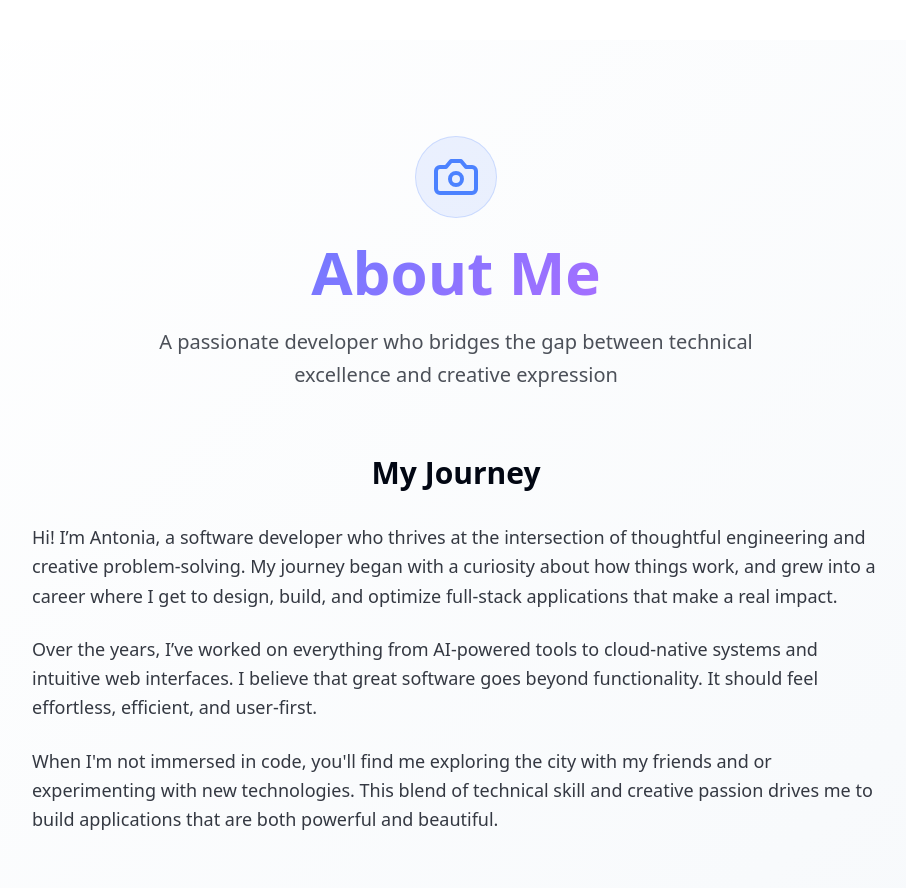
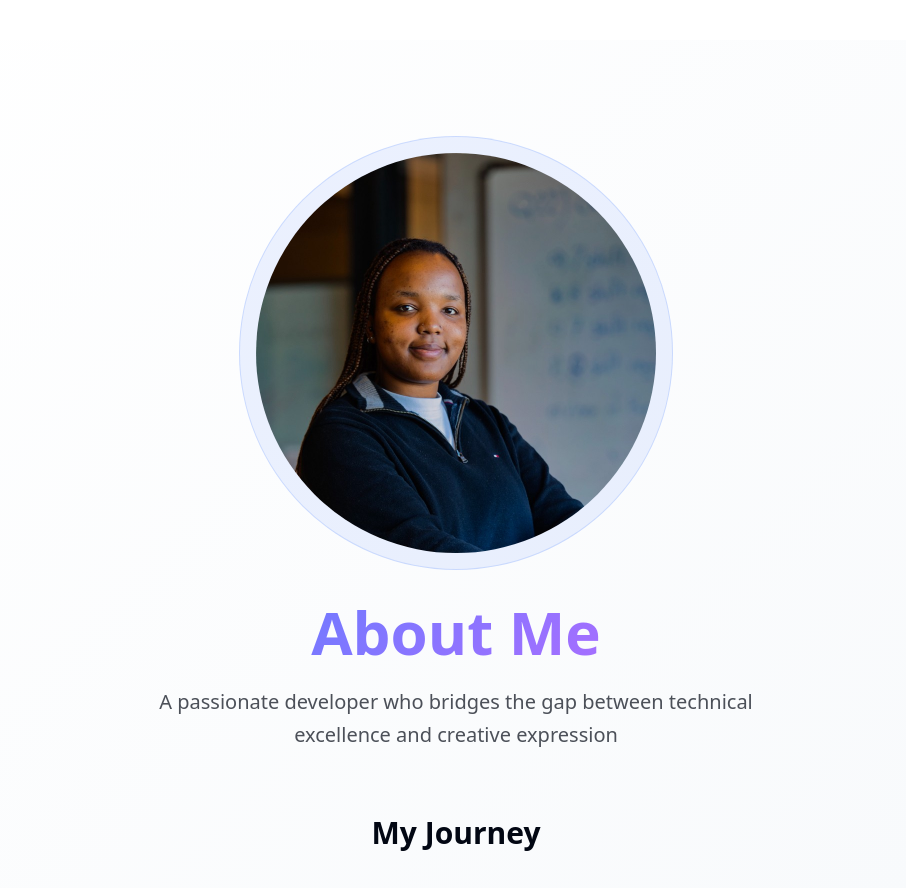
Before and after one commit to antoniamugisa/my-portfolio, a React (Vite) app: page / in a window 1280 px wide. Shown: the part 1480-2368 px from the top of the page, without its empty margins (184-1090 px from the left). Built offline with nearby package versions, Linux system fonts and the light colour scheme.

Commit message:
Add profile photo to Index component and adjust layout

```diff
--- a/src/pages/Index.tsx
+++ b/src/pages/Index.tsx
@@ -322,9 +322,13 @@ const Index = () => {
       <section id="about" className="py-24 bg-gradient-secondary">
         <div className="container mx-auto px-6 max-w-4xl">
           <div className="text-center mb-16">
-            <div className="flex justify-center mb-6">
+            <div className="flex justify-center mb-8">
               <div className="p-4 rounded-full bg-primary/10 border border-primary/20">
-                <Camera className="w-12 h-12 text-primary" />
+                <img
+                  src="src/assets/image.png"
+                  alt="Profile photo"
+                  className="w-[25rem] h-[25rem] rounded-full object-cover"
+                />
               </div>
             </div>
             <h2 className="text-5xl md:text-6xl font-bold mb-6 bg-gradient-primary bg-clip-text text-transparent">
```
Also changed, not shown: src/assets/image.png (added).
